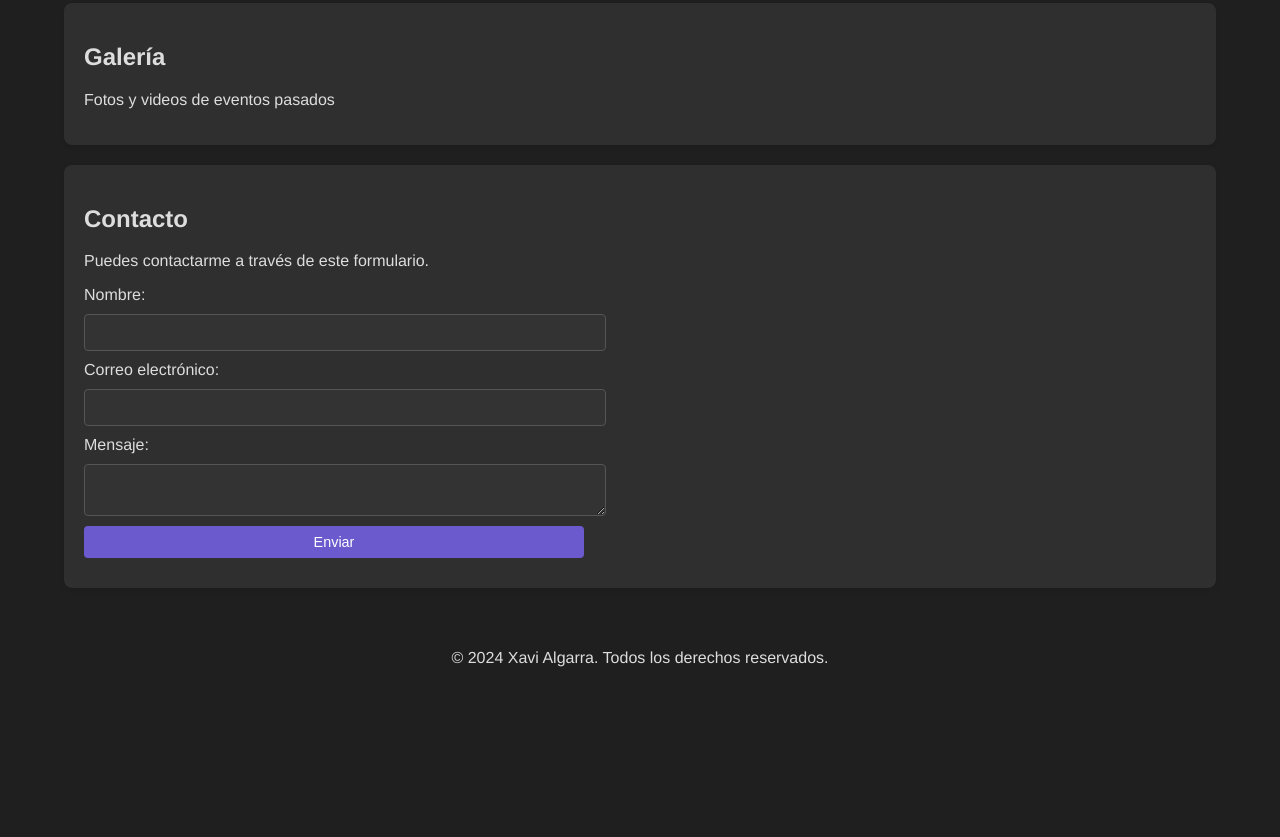
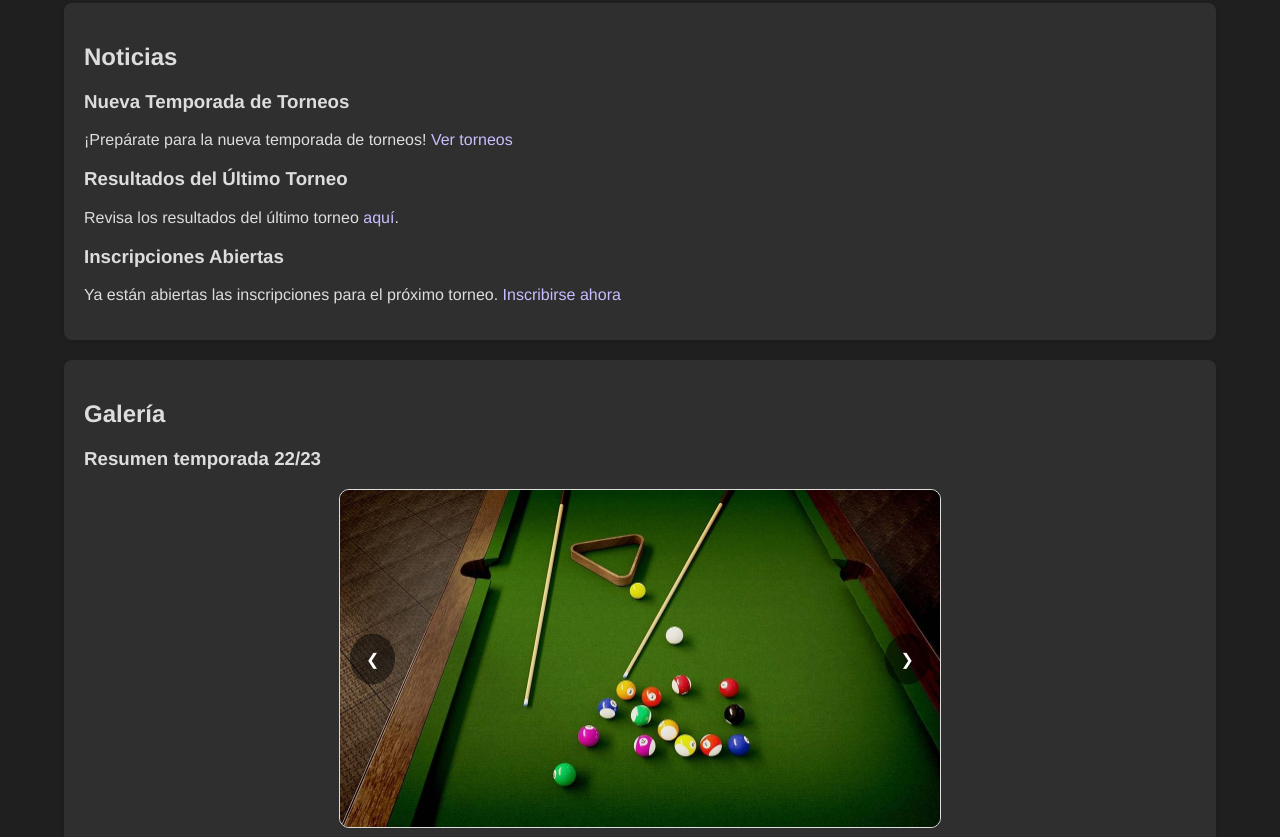
Before and after one commit to xavialgarraa/mipagina, a plain HTML site: page index.html in a window 1280 px wide. Shown: the part 263-1100 px from the top of the page. Before the commit the page ends 951 px from the top, so only its background shows below. Drawn offline with Linux system fonts and the light colour scheme; a small style sheet from the web is missing.

Commit message:
funcional

```diff
--- a/index.html
+++ b/index.html
@@ -31,8 +31,8 @@
             <ul>
                 <li><a href="index.html">Inicio</a></li>
                 <li><a href="torneos.html">Torneos</a></li>
-                <li><a href="directos.html">Directos</a></li>
-                <li><a href="estadisticas.html">Estadísticas</a></li> <!-- Nuevo enlace -->
+                <!--<li><a href="directos.html">Directos</a></li>
+                <li><a href="estadisticas.html">Estadísticas</a></li> Nuevo enlace -->
                 <li><a href="#contact">Contacto</a></li>
             </ul>
         </nav>
@@ -46,8 +46,9 @@
         <ul>
             <li><a href="index.html">Inicio</a></li>
             <li><a href="torneos.html">Torneos</a></li>
+            <!--
             <li><a href="directos.html">Directos</a></li>
-            <li><a href="estadisticas.html">Estadísticas</a></li> <!-- Nuevo enlace -->
+            <li><a href="estadisticas.html">Estadísticas</a></li>  Nuevo enlace -->
             <li><a href="#contact">Contacto</a></li>
         </ul>
     </nav>
@@ -56,9 +57,42 @@
             <h2>Sobre mí</h2>
             <p>Soy Xavi Algarra, estudiante de ingeniería informática y realizador deportivo de eventos en streaming...</p>
         </section>
+        <section id="news">
+            <h2>Noticias</h2>
+            <article>
+                <h3>Nueva Temporada de Torneos</h3>
+                <p>¡Prepárate para la nueva temporada de torneos! <a href="torneos.html">Ver torneos</a></p>
+            </article>
+            <article>
+                <h3>Resultados del Último Torneo</h3>
+                <p>Revisa los resultados del último torneo <a href="torneos.html">aquí</a>.</p>
+            </article>
+            <article>
+                <h3>Inscripciones Abiertas</h3>
+                <p>Ya están abiertas las inscripciones para el próximo torneo. <a href="torneos.html">Inscribirse ahora</a></p>
+            </article>
+        </section>
         <section id="gallery">
             <h2>Galería</h2>
-            <p>Fotos y videos de eventos pasados</p>
+            <!-- Carrusel de imágenes -->
+            <article>
+            <h3>Resumen temporada 22/23</h3>
+            <div class="carousel">
+                <div class="carousel-inner">
+                    <div class="carousel-item active">
+                        <img src="image1.jpg" alt="Imagen 1">
+                    </div>
+                    <div class="carousel-item">
+                        <img src="image2.jpg" alt="Imagen 2">
+                    </div>
+                    <div class="carousel-item">
+                        <img src="image3.jpg" alt="Imagen 3">
+                    </div>
+                </div>
+                <a class="carousel-control-prev" onclick="prevSlide()">&#10094;</a>
+                <a class="carousel-control-next" onclick="nextSlide()">&#10095;</a>
+            </div>
+            </article>
         </section>
         <section id="contact">
             <h2>Contacto</h2>
@@ -120,6 +154,33 @@
                 localStorage.setItem('theme', 'dark-mode');
             }
         });
+
+        // Carrusel
+        let slideIndex = 0;
+        showSlides(slideIndex);
+
+        function nextSlide() {
+            showSlides(slideIndex += 1);
+        }
+
+        function prevSlide() {
+            showSlides(slideIndex -= 1);
+        }
+
+        function showSlides(n) {
+            let i;
+            let slides = document.getElementsByClassName("carousel-item");
+            if (n >= slides.length) {
+                slideIndex = 0;
+            }
+            if (n < 0) {
+                slideIndex = slides.length - 1;
+            }
+            for (i = 0; i < slides.length; i++) {
+                slides[i].style.display = "none";
+            }
+            slides[slideIndex].style.display = "block";
+        }
     </script>
 </body>
 </html>
--- a/styles.css
+++ b/styles.css
@@ -450,42 +450,62 @@ a:hover {
     color: #1e87d3; /* Color más oscuro al pasar el mouse */
     text-decoration: underline; /* Subrayado al pasar el mouse */
 }
-
-/* Ajustes adicionales de diseño según sea necesario */
-
+/* Carrusel de imágenes */
 .carousel {
     position: relative;
-    flex: 1;
-    text-align: center;
+    max-width: 600px;
+    margin: auto;
+    overflow: hidden;
+    border: 1px solid #ddd;
+    border-radius: 10px;
 }
 
-.carousel-image {
-    max-width: 100%;
-    max-height: 300px;
-    display: none;
+.carousel-inner {
+    display: flex;
+    width: 100%;
 }
 
-.carousel-image:first-child {
+.carousel-item {
+    display: none;
+    width: 100%;
+    transition: opacity 0.5s;
+}
+
+.carousel-item.active {
     display: block;
 }
 
-.carousel-control {
+.carousel img {
+    width: 100%;
+    height: auto;
+    display: block;
+}
+
+.carousel-control-prev,
+.carousel-control-next {
     position: absolute;
     top: 50%;
+    width: auto;
+    padding: 16px;
+    color: #fff;
+    background-color: rgba(0,0,0,0.5);
+    border: none;
+    cursor: pointer;
     transform: translateY(-50%);
-    background-color: rgba(0, 0, 0, 0.5);
-    color: white;
-    border: none;
-    padding: 10px;
-    cursor: pointer;
+    border-radius: 50%;
 }
 
-.carousel-control.prev {
-    left: 0;
+.carousel-control-prev {
+    left: 10px;
 }
 
-.carousel-control.next {
-    right: 0;
+.carousel-control-next {
+    right: 10px;
+}
+
+.carousel-control-prev:hover,
+.carousel-control-next:hover {
+    background-color: rgba(0,0,0,0.8);
 }
 
 .info-link {
--- a/torneo1.css
+++ b/torneo1.css
@@ -34,7 +34,7 @@ body.light-mode {
     --button-hover-background: #555;
     --footer-background: #e7e7e7;
     --list-background: #e4e4e4;
-    --title-event: #303336;
+    --title-event: #3e464d;
 }
 
 /* CSS para la barra de navegación de secciones */
```
Also changed, not shown: torneo1.html (+2 -1 lines), torneos.html (+4 -2 lines).
